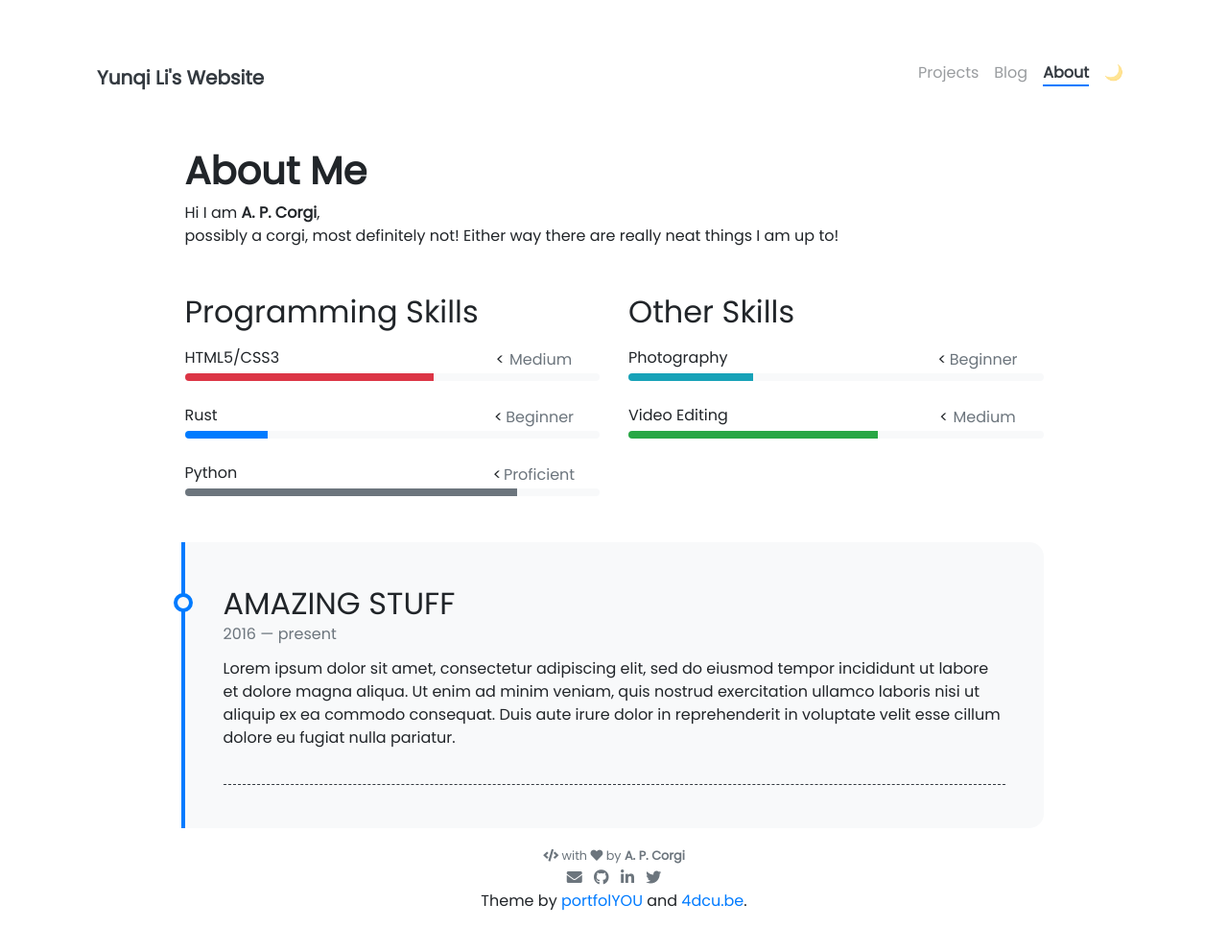
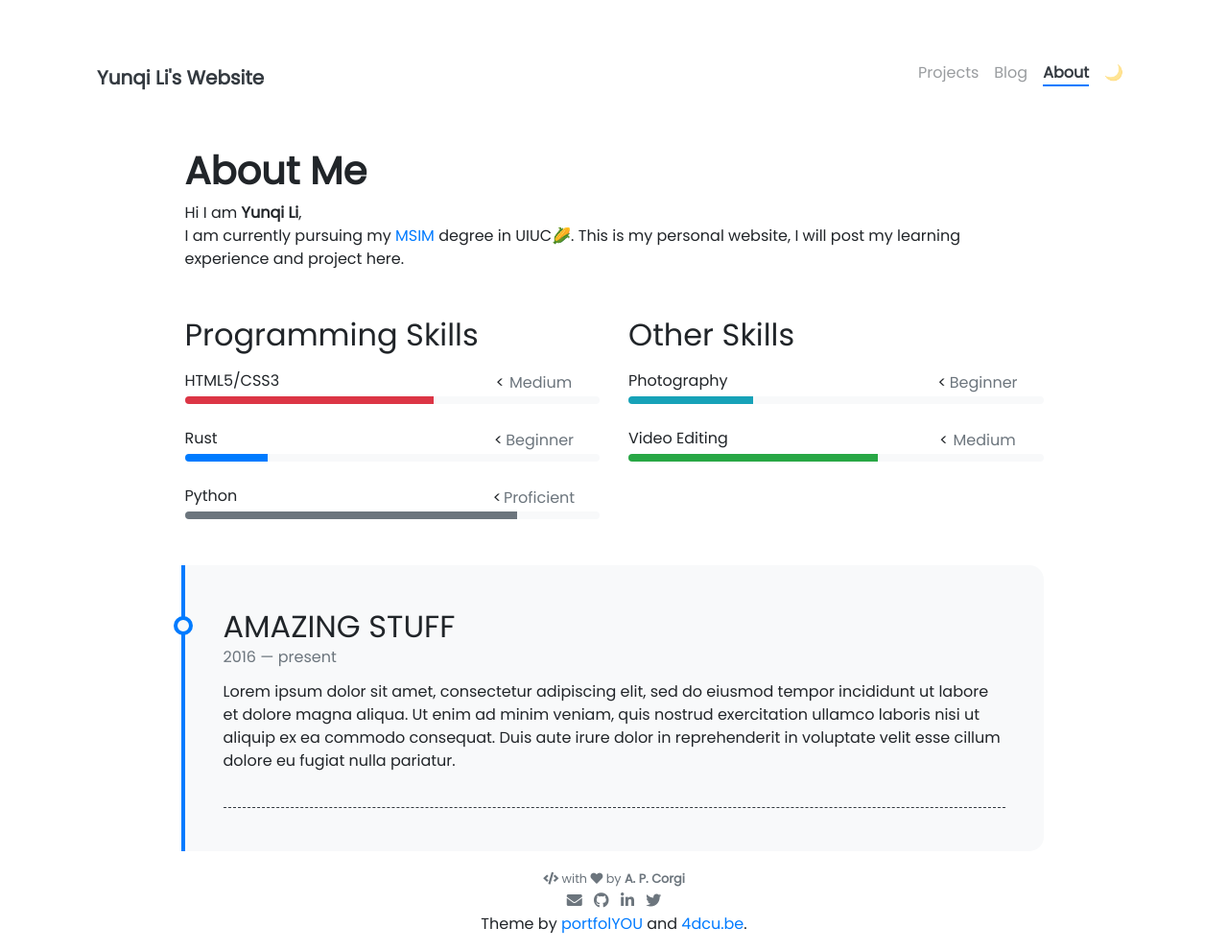
Before and after one commit to yunqilee/yunqilee.github.io, a Jekyll site: the page built from pages/about.md, in a window 1280 px wide. Shown: the whole page at 96% size. Built offline with Jekyll 4.4.1, drawn with Linux system fonts in a browser that asks for light colours; nearby versions of some CDN libraries; before the commit the page ends 967 px from its top, so only the background shows below that.

Commit message:
Update profile

```diff
--- a/pages/about.md
+++ b/pages/about.md
@@ -7,8 +7,8 @@ weight: 3
 
 # **About Me**
 
-Hi I am **{{ site.author.name }}**,<br>
-possibly a corgi, most definitely not!  Either way there are really neat things I am up to!
+Hi I am **Yunqi Li**,<br>
+I am currently pursuing my <a href="https://ischool.illinois.edu/degrees-programs/graduate/ms-information-management">MSIM</a> degree in UIUC🌽. This is my personal website, I will post my learning experience and project here.
 
 <div class="row">
 {% include about/skills.html title="Programming Skills" source=site.data.programming-skills %}
```
Also changed, not shown: 1 other file.
